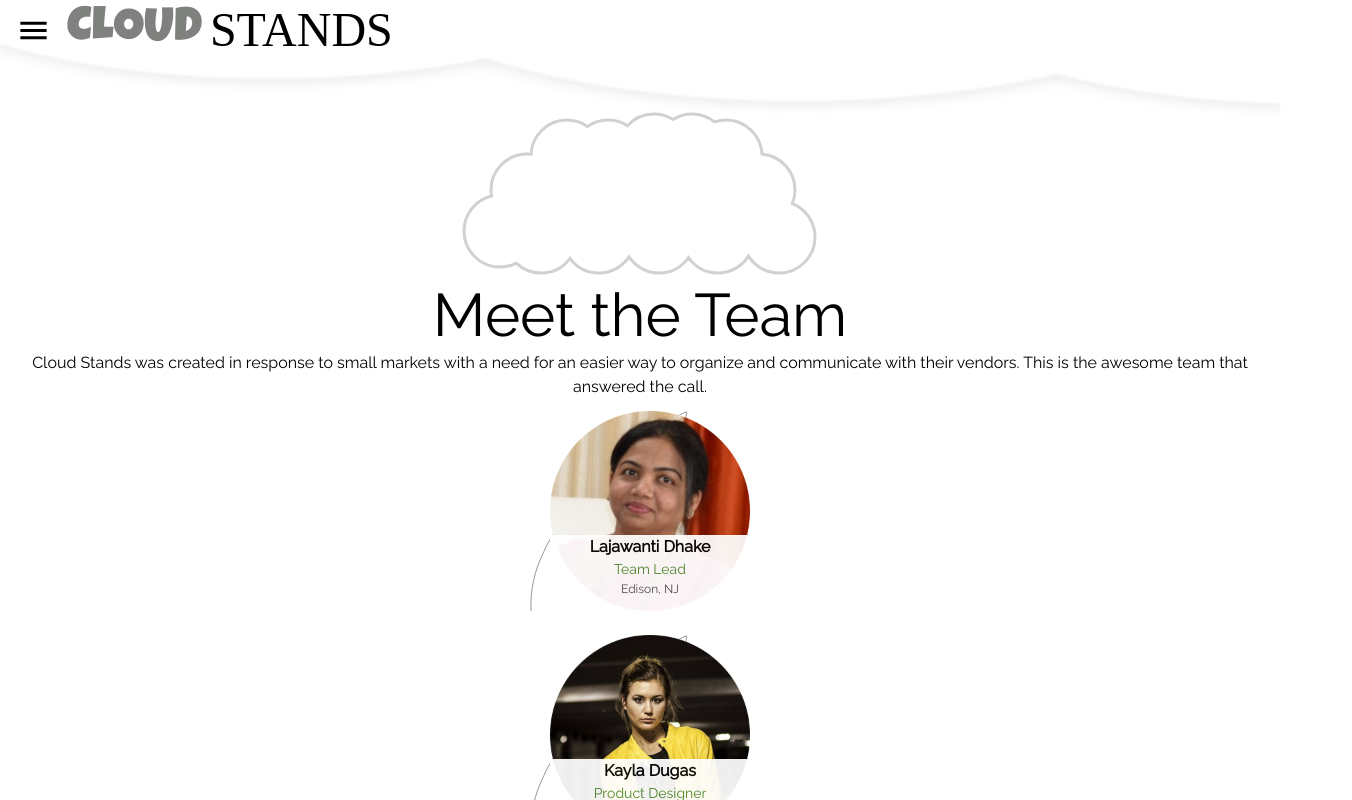
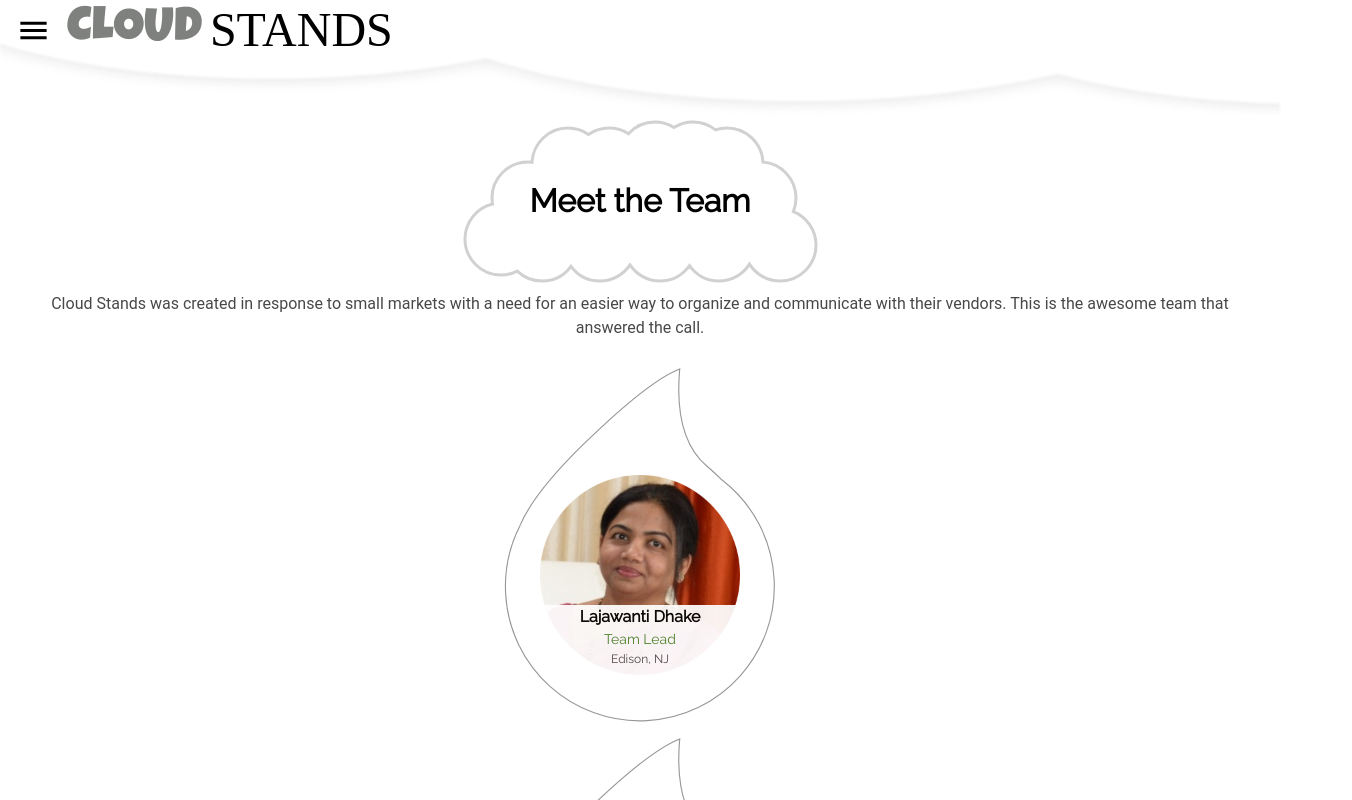
Before and after one commit to labs14-market-organizer/frontend, a React (Create React App) app: page /team in a window 1280 px wide. Shown: the top 800 px of the page, 1352 px wide, since content can reach past the window. Built offline with nearby package versions, Linux system fonts and the light colour scheme; a web font is replaced by a local one.

Commit message:
raindrop clipping fixed.

```diff
--- a/src/routes/MeetTheTeam.js
+++ b/src/routes/MeetTheTeam.js
@@ -2,6 +2,8 @@ import React, { Component } from "react";
 import styled from "styled-components";
 
 import Navbar from "../components/Navbar";
+import Footer from "../components/Footer";
+
 import { Typography } from "@material-ui/core";
 
 import teamcloud from "../assets/teamcloud.svg"
@@ -106,18 +108,18 @@ class MeetTheTeam extends Component {
       <>
         <Navbar />
         <StyledDiv>
+            <CloudContainer>
+            <Typography variant="h2">Meet the Team</Typography>
+            </CloudContainer>
           <div>
-            <img src={teamcloud}/>
-            <Typography variant="h2">Meet the Team</Typography>
           </div>
-          <Typography variant="body1">
+          <Typography className="intro" variant="body1">
             Cloud Stands was created in response to small markets with a need
             for an easier way to organize and communicate with their vendors.
             This is the awesome team that answered the call.
           </Typography>
 
 		  {this.team.map(member => (
-        <div>
         <Raindrop>
         <ImageWrapper>
           <img src={member.img} />
@@ -129,10 +131,13 @@ class MeetTheTeam extends Component {
           </Label>
           </LabelWrapper>
           </ImageWrapper>
+        <Github/>
+        <Linkedin/>
+        <Twitter/>
         </Raindrop>
-        </div>
       ))}
         </StyledDiv>
+      <Footer/>
       </>
     );
   }
@@ -143,13 +148,60 @@ export default MeetTheTeam;
 const StyledDiv = styled.div`
   display: flex;
   margin: 0 auto;
-  padding-top: 112px;
+  padding-top: 116px;
   flex-direction: column;
   align-items: center;
+
+  .intro {
+    /* color: red; */
+    font-family: "Roboto";
+    margin-top: 6px;
+    margin-bottom: 20px;
+    padding: 0px 34px;
+    color: #484848;
+  }
 `;
 
+const CloudContainer = styled.div`
+background-image: url(${teamcloud});
+width: 100%;
+height: 170px;
+background-repeat: no-repeat;
+display: flex;
+align-items: center;
+justify-content: center;
+background-position: center;
+
+@media (max-width: 390px) {
+      width: 300px;
+    }
+
+
+
+
+
+.MuiTypography-h2 {
+  font-size: 32px;
+  font-weight: bold;
+  text-align: center;
+}
+
+
+`
+
 const Raindrop = styled.div`
-background-image: url(${raindrop})
+background-image: url(${raindrop});
+background-repeat: no-repeat;
+display: flex;
+align-items: center;
+justify-content: center;
+background-position: center;
+padding: 47px;
+margin: 8px auto;
+/* width: 500px; */
+background-size: 100% 100%;
+
+
 
 `
 
@@ -157,9 +209,9 @@ const ImageWrapper = styled.div`
 width: 200px;
 height: 200px;
 overflow: hidden;
-margin-top: 12px;
-margin-bottom: 12px;
-margin-left: 20px;
+margin-top: 60px;
+/* margin-bottom: 12px; */
+/* margin-left: 20px; */
 img {
   width: 100%;
 
@@ -189,13 +241,27 @@ opacity: .93;
 `
 
 const LabelWrapper = styled.div`
-height: 120px;
+height: 126px;
 display: flex;
 align-items: flex-end;
 
 `
 
-const Contact = styled.div`
+const Github = styled.div`
 
 
 `
+
+const Linkedin = styled.div`
+
+
+`
+
+const Twitter = styled.div`
+
+
+`
+const Portfolio = styled.div`
+
+
+`
```
